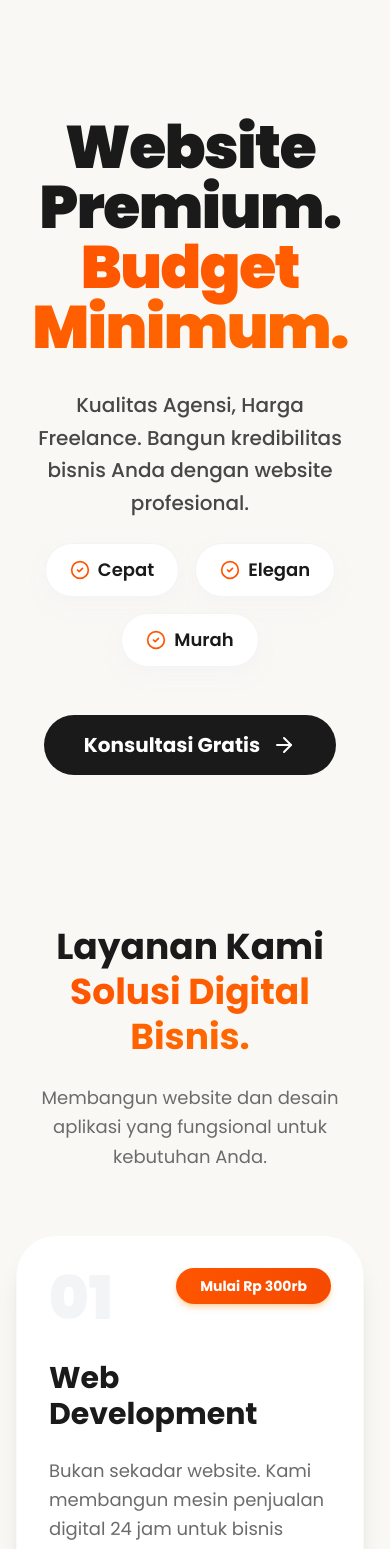
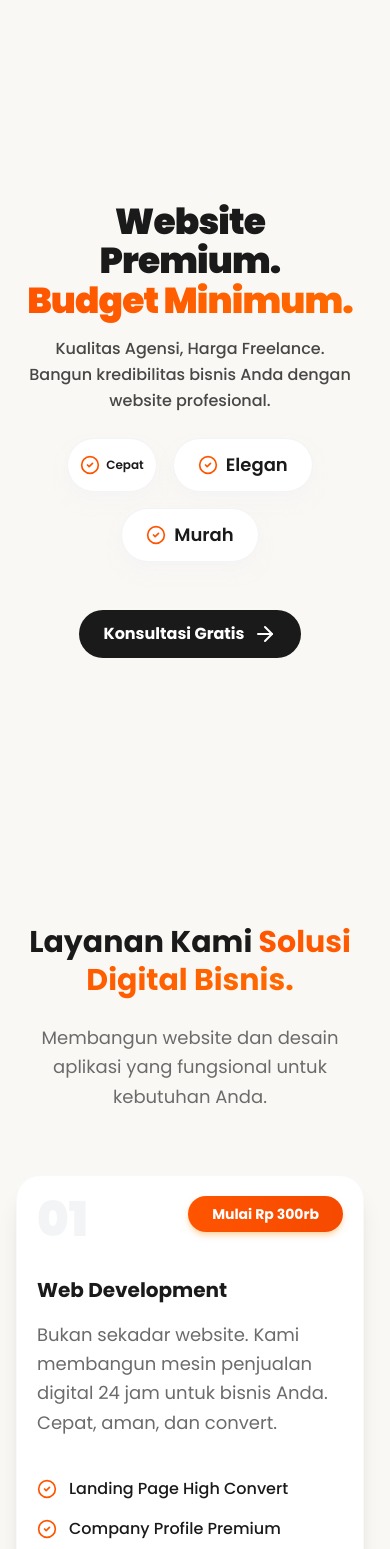
Before and after one commit to drepradhit/drevelopment, a React (Vite) app: page / in a window 390 px wide. Shown: the top 1549 px of the page. Built offline with nearby package versions, Linux system fonts and the light colour scheme.

Commit message:
Optimize mobile view: hide navbar, reduce sizes and padding

```diff
--- a/src/components/Footer.jsx
+++ b/src/components/Footer.jsx
@@ -26,7 +26,7 @@ const Footer = () => {
     return (
         <footer ref={footerRef} className="bg-cream pt-20 pb-10">
             <div className="container-wide">
-                <div className="bg-white rounded-[3rem] p-8 md:p-16 border border-border/50 shadow-xl shadow-gray-100/50">
+                <div className="bg-white rounded-[3rem] p-5 md:p-16 border border-border/50 shadow-xl shadow-gray-100/50">
 
                     <div className="flex flex-col md:flex-row items-center md:items-start justify-between gap-10 md:gap-20">
 
@@ -36,10 +36,10 @@ const Footer = () => {
                                 <img
                                     src="/images/Logo Drevelopment No BG.png"
                                     alt="Drevelopment Logo"
-                                    className="h-16 md:h-20 w-auto object-contain mx-auto md:mx-0"
+                                    className="h-10 md:h-20 w-auto object-contain mx-auto md:mx-0"
                                 />
                             </a>
-                            <p className="text-text-muted text-lg leading-relaxed mb-8">
+                            <p className="text-text-muted text-sm md:text-lg leading-relaxed mb-8">
                                 Membangun website & UI/UX premium yang terpercaya untuk pertumbuhan bisnis Anda.
                             </p>
 
--- a/src/components/Hero.jsx
+++ b/src/components/Hero.jsx
@@ -32,7 +32,7 @@ const Hero = () => {
     return (
         <section
             ref={containerRef}
-            className="min-h-screen bg-cream flex items-center justify-center relative overflow-hidden pt-12 md:pt-24"
+            className="min-h-screen bg-cream flex items-center justify-center relative overflow-hidden pt-4 md:pt-24"
         >
             <div className="container-wide relative z-10">
                 <div className="text-center max-w-5xl mx-auto">
@@ -40,7 +40,7 @@ const Hero = () => {
                     {/* Title */}
                     <h1
                         ref={titleRef}
-                        className="text-6xl md:text-7xl lg:text-8xl font-black text-primary leading-[1] mb-8 tracking-tight"
+                        className="text-4xl md:text-6xl lg:text-8xl font-black text-primary leading-[1.1] mb-4 tracking-tight"
                     >
                         Website Premium.<br />
                         <span className="text-transparent bg-clip-text bg-gradient-to-r from-accent to-orange-500">Budget Minimum.</span>
@@ -48,13 +48,13 @@ const Hero = () => {
 
                     {/* Subtitle */}
                     <div ref={subtitleRef} className="max-w-3xl mx-auto mb-12">
-                        <p className="text-xl md:text-2xl text-primary/80 font-medium leading-relaxed mb-6">
+                        <p className="text-base md:text-2xl text-primary/80 font-medium leading-relaxed mb-6">
                             Kualitas Agensi, Harga Freelance. Bangun kredibilitas bisnis Anda dengan website profesional.
                         </p>
 
                         {/* Key Benefits - Rapi & Menarik */}
                         <div className="flex flex-wrap justify-center gap-4 md:gap-8 text-primary font-semibold text-lg">
-                            <span className="hero-badge flex items-center gap-2 px-6 py-3 bg-white rounded-full shadow-lg shadow-gray-100/50 border border-gray-100">
+                            <span className="hero-badge flex items-center gap-1.5 px-3 py-1.5 text-xs md:text-base md:px-6 md:py-3 bg-white rounded-full shadow-lg shadow-gray-100/50 border border-gray-100">
                                 <CheckCircle2 className="w-5 h-5 text-accent" /> Cepat
                             </span>
                             <span className="hero-badge flex items-center gap-2 px-6 py-3 bg-white rounded-full shadow-lg shadow-gray-100/50 border border-gray-100">
@@ -72,7 +72,7 @@ const Hero = () => {
                             href={whatsappLink}
                             target="_blank"
                             rel="noopener noreferrer"
-                            className="group px-10 py-4 bg-primary text-white rounded-full font-bold text-xl flex items-center gap-3 hover:bg-accent hover:shadow-xl hover:shadow-accent/20 transition-all duration-300"
+                            className="group px-6 py-3 md:px-10 md:py-4 bg-primary text-white rounded-full font-bold text-base md:text-xl flex items-center gap-2 md:gap-3 hover:bg-accent hover:shadow-xl hover:shadow-accent/20 transition-all duration-300"
                         >
                             <span>Konsultasi Gratis</span>
                             <ArrowRight className="w-6 h-6 group-hover:translate-x-1 transition-transform" />
--- a/src/components/Navbar.jsx
+++ b/src/components/Navbar.jsx
@@ -40,7 +40,7 @@ const Navbar = () => {
                         <img
                             src="/images/Logo Drevelopment No BG.png"
                             alt="Drevelopment Logo"
-                            className={`object-contain transition-all duration-300 -mt-1.5 ${isScrolled ? 'h-12' : 'h-16'}`}
+                            className={`object-contain transition-all duration-300 -mt-1.5 ${isScrolled ? 'h-10 md:h-12' : 'h-12 md:h-16'}`}
                         />
                     </a>
 
--- a/src/components/Pricing.jsx
+++ b/src/components/Pricing.jsx
@@ -92,7 +92,7 @@ const Pricing = () => {
                         <div
                             key={plan.name}
                             ref={el => cardsRef.current[index] = el}
-                            className="group relative bg-white rounded-[2rem] p-8 border border-border/50 transition-all duration-500 hover:border-accent hover:-translate-y-3 hover:shadow-2xl hover:shadow-accent/15 flex flex-col h-full"
+                            className="group relative bg-white rounded-[1.5rem] p-5 md:p-8 border border-border/50 transition-all duration-500 hover:border-accent hover:-translate-y-3 hover:shadow-2xl hover:shadow-accent/15 flex flex-col h-full"
                         >
                             {/* Hover Top Line */}
                             <div className="absolute top-0 left-10 right-10 h-1 bg-accent transform scale-x-0 group-hover:scale-x-100 transition-transform duration-500 rounded-b-full" />
@@ -105,11 +105,11 @@ const Pricing = () => {
                             <div className="mb-8">
                                 <div className="flex items-end gap-1">
                                     <span className="text-text-muted font-medium pb-2">Rp</span>
-                                    <span className="text-5xl font-black text-primary tracking-tight">{plan.price}</span>
+                                    <span className="text-3xl md:text-5xl font-black text-primary tracking-tight">{plan.price}</span>
                                 </div>
                             </div>
 
-                            <ul className="space-y-4 mb-10 flex-grow">
+                            <ul className="space-y-3 md:space-y-4 mb-8 md:mb-10 flex-grow">
                                 {plan.features.map((feature, idx) => (
                                     <li key={idx} className="flex items-start gap-3 text-sm text-text-muted group/item">
                                         <div className="mt-0.5 p-1 rounded-full bg-cream group-hover:bg-accent/10 transition-colors duration-300">
--- a/src/components/Services.jsx
+++ b/src/components/Services.jsx
@@ -25,7 +25,7 @@ const Services = () => {
                 {/* Header Section */}
                 {/* Header Section */}
                 <div className="text-center mb-16 max-w-4xl mx-auto">
-                    <h2 className="text-4xl md:text-6xl font-bold font-display leading-tight mb-6 text-primary">
+                    <h2 className="text-3xl md:text-6xl font-bold font-display leading-tight mb-6 text-primary">
                         Layanan Kami <br className="hidden md:block" />
                         <span className="text-transparent bg-clip-text bg-gradient-to-r from-accent to-orange-500">
                             Solusi Digital Bisnis.
@@ -41,11 +41,11 @@ const Services = () => {
                     {services.map((service, index) => (
                         <div
                             key={index}
-                            className="bg-white rounded-[2.5rem] p-8 md:p-12 shadow-xl hover:shadow-2xl hover:shadow-accent/5 transition-all duration-300 relative group border border-gray-100/50"
+                            className="bg-white rounded-[1.5rem] md:rounded-[2.5rem] p-5 md:p-12 shadow-xl hover:shadow-2xl hover:shadow-accent/5 transition-all duration-300 relative group border border-gray-100/50"
                         >
                             {/* Top Row: Number & Price Badge */}
                             <div className="flex justify-between items-start mb-8">
-                                <div className="text-6xl font-black text-gray-100 select-none">
+                                <div className="text-5xl md:text-6xl font-black text-gray-100 select-none">
                                     0{index + 1}
                                 </div>
                                 <div className="px-6 py-2 bg-gradient-to-r from-accent to-orange-600 text-white font-bold rounded-full text-sm shadow-md shadow-orange-200">
@@ -54,7 +54,7 @@ const Services = () => {
                             </div>
 
                             {/* Title & Desc */}
-                            <h3 className="text-3xl font-bold text-primary mb-6">
+                            <h3 className="text-xl md:text-3xl font-bold text-primary mb-4 md:mb-6">
                                 {service.title}
                             </h3>
 
--- a/src/styles/globals.css
+++ b/src/styles/globals.css
@@ -71,7 +71,7 @@
   }
 
   .section-padding {
-    @apply py-24 md:py-32 lg:py-40;
+    @apply py-10 md:py-32 lg:py-40;
   }
 
   .heading-display {
@@ -81,7 +81,7 @@
 
   @media (max-width: 768px) {
     .heading-display {
-      font-size: 3.5rem;
+      font-size: 2.5rem;
     }
   }
 
@@ -92,12 +92,12 @@
 
   @media (max-width: 768px) {
     .heading-xl {
-      font-size: 2.5rem;
+      font-size: 2rem;
     }
   }
 
   .body-large {
-    @apply text-xl md:text-2xl leading-relaxed;
+    @apply text-base md:text-2xl leading-relaxed;
   }
 
   .split-text .char {
```
Also changed, not shown: src/components/Process.jsx (+4 -4 lines), src/components/WhyChooseUs.jsx (+4 -4 lines).
